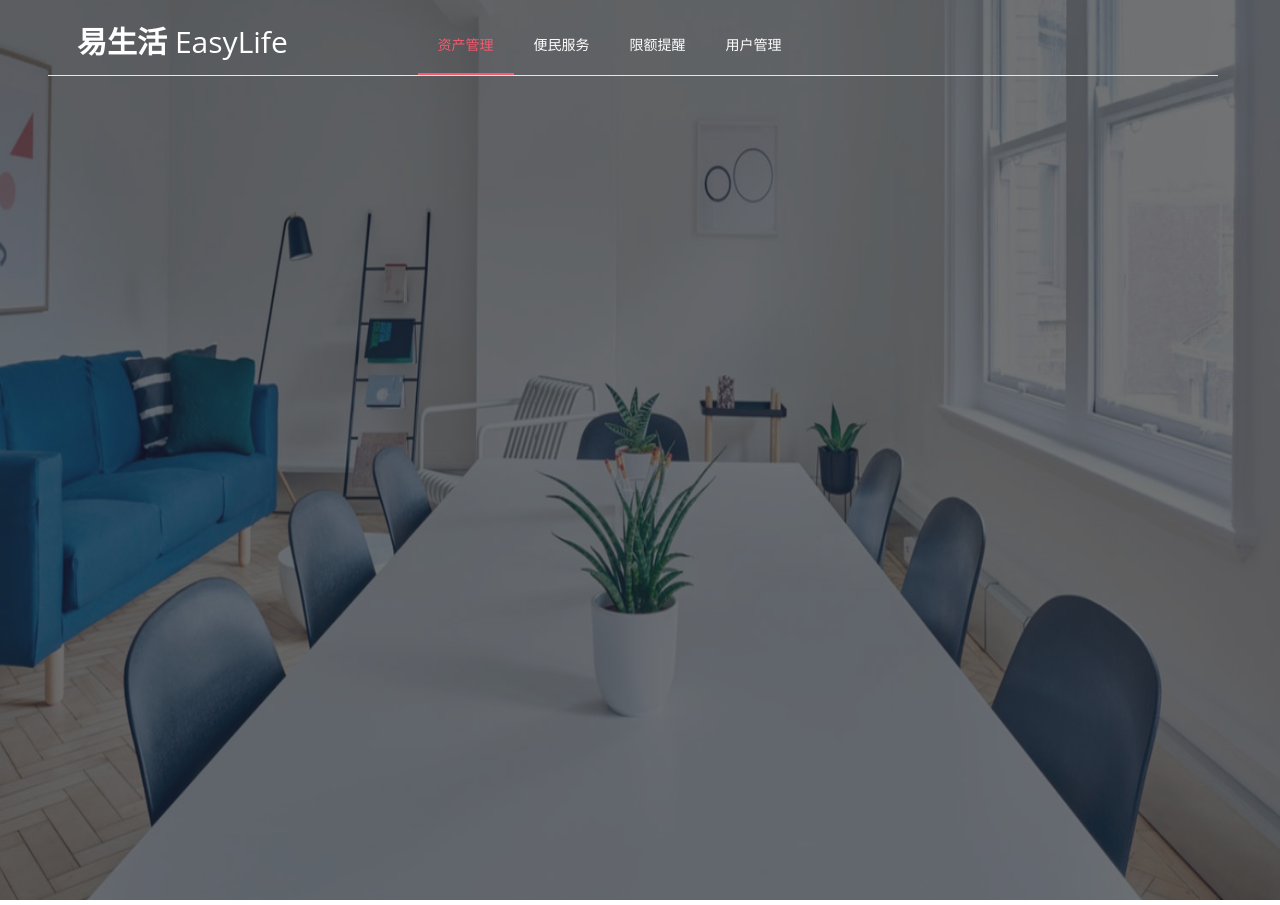
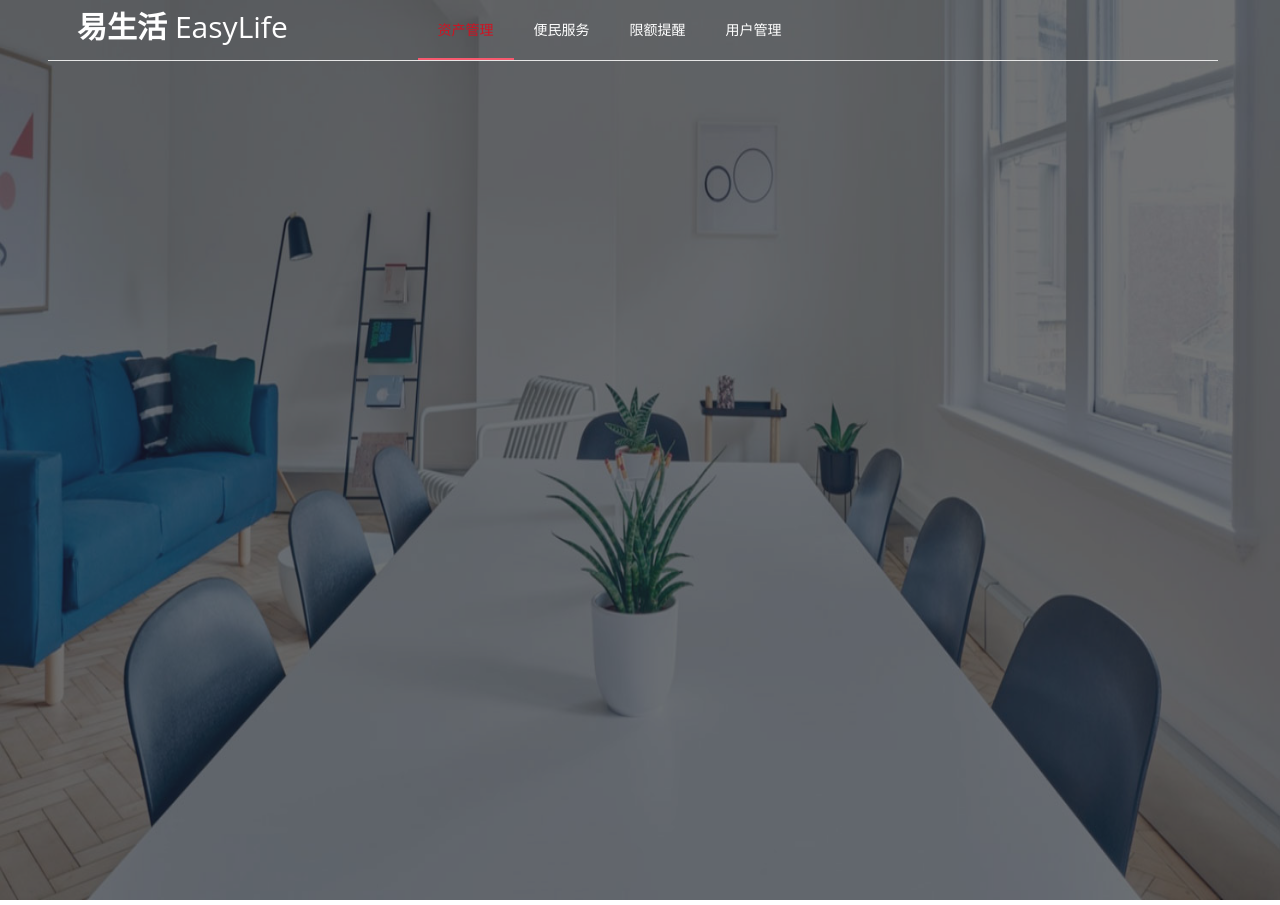
Before and after one commit to onemorethanfive/newFE, a Vue app: page / in a window 1280 px wide. Built offline with nearby package versions, Linux system fonts and the light colour scheme.

Commit message:
header vue 特效复现

```diff
--- a/package.json
+++ b/package.json
@@ -15,6 +15,7 @@
   "dependencies": {
     "element": "^0.1.4",
     "element-ui": "^2.10.1",
+    "jquery": "^3.4.1",
     "vue": "^2.5.2",
     "vue-router": "^3.0.1"
   },
--- a/src/components/Header.vue
+++ b/src/components/Header.vue
@@ -1,6 +1,6 @@
 <template>
   <div class="hello">
-    <div class="gtco-nav">
+    <div id="header" class="gtco-nav">
       <div class="container">
         <div id="gtco-logo" style="padding-top: 1%;">
                 <a>易生活
@@ -45,15 +45,15 @@ export default {
       this.scroll = document.documentElement.scrollTop||document.body.scrollTop;
 
       if (this.scroll > 50) {
-				$('.gtco-nav').addClass('scrolled');
-				$('.el-menu-demo').addClass('scrolled');
-				$('.el-submenu__title').addClass('titlescrolled');
-				$('.el-menu-item').addClass('titlescrolled');
+				document.getElementById('header').classList.add('scrolled');
+        document.getElementsByClassName('el-menu-demo')[0].classList.add('scrolled');
+        document.getElementsByClassName('el-submenu__title')[0].classList.add('scrolled');
+        document.getElementsByClassName('el-menu-item')[0].classList.add('scrolled');
 			} else {
-				$('.gtco-nav').removeClass('scrolled');
-				$('.el-menu-demo').removeClass('scrolled');
-				$('.el-submenu__title').removeClass('titlescrolled');
-				$('.el-menu-item').removeClass('titlescrolled');
+				document.getElementById('header').classList.remove('scrolled');
+        document.getElementsByClassName('el-menu-demo')[0].classList.remove('scrolled');
+        document.getElementsByClassName('el-submenu__title')[0].classList.remove('scrolled');
+        document.getElementsByClassName('el-menu-item')[0].classList.remove('scrolled');
 			}
     }
   },
@@ -96,7 +96,6 @@ export default {
   width: 1170px;
   margin-right: auto;
   margin-left: auto;
-  padding-top: 1.2%;
   padding-right: 15px;
 }
 .gtco-nav.scrolled {
@@ -136,5 +135,17 @@ export default {
 .gtco-nav.scrolled #gtco-logo em, .gtco-nav.scrolled #gtco-logo a {
   color: #cf1322;
 }
+.el-menu{
+  color:white;
+}
+.el-menu-item.is-active{
+  color:#cf1322!important;
+}
+.el-menu.scrolled{
+  color:black;
+}
+.el-menu-item{
+  color:inherit!important;
+}
 
 </style>
--- a/src/main.js
+++ b/src/main.js
@@ -5,6 +5,7 @@ import App from './App'
 import router from './router'
 import Element from 'element-ui'
 import 'element-ui/lib/theme-chalk/index.css';
+import $ from 'jquery'
 Vue.use(Element, { size: 'small', zIndex: 3000 });
 Vue.config.productionTip = false
 
```
Also changed, not shown: 1 other file (tests, documents, lock files or other folders).
